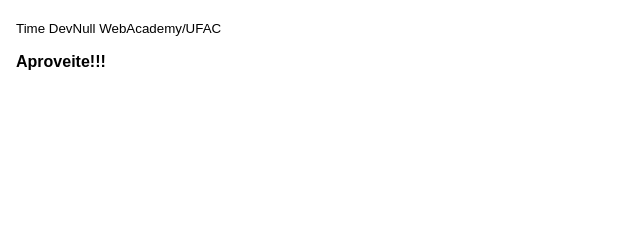
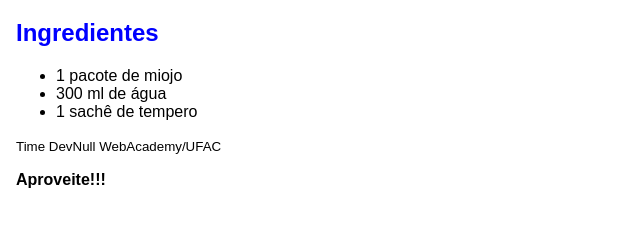
Before and after one commit to GuiFeC/Projeto-Receita, a plain HTML site: page index.html in a window 1280 px wide. Shown: the part 77-304 px from the top of the page, without its empty margins (0-640 px from the left). Drawn offline with Linux system fonts and the light colour scheme.

Commit message:
feat: editei o arquivo index.html

```diff
--- a/index.html
+++ b/index.html
@@ -7,6 +7,12 @@
 </head>
 <body>
     <h1>Minha Receita de Macarrão</h1>
+    <h2>Ingredientes</h2>
+    <ul>
+        <li>1 pacote de miojo</li>
+        <li>300 ml de água</li>
+        <li>1 sachê de tempero</li>
+    </ul>
     <footer>
         <small>Time DevNull WebAcademy/UFAC</small>
     </footer>
```
